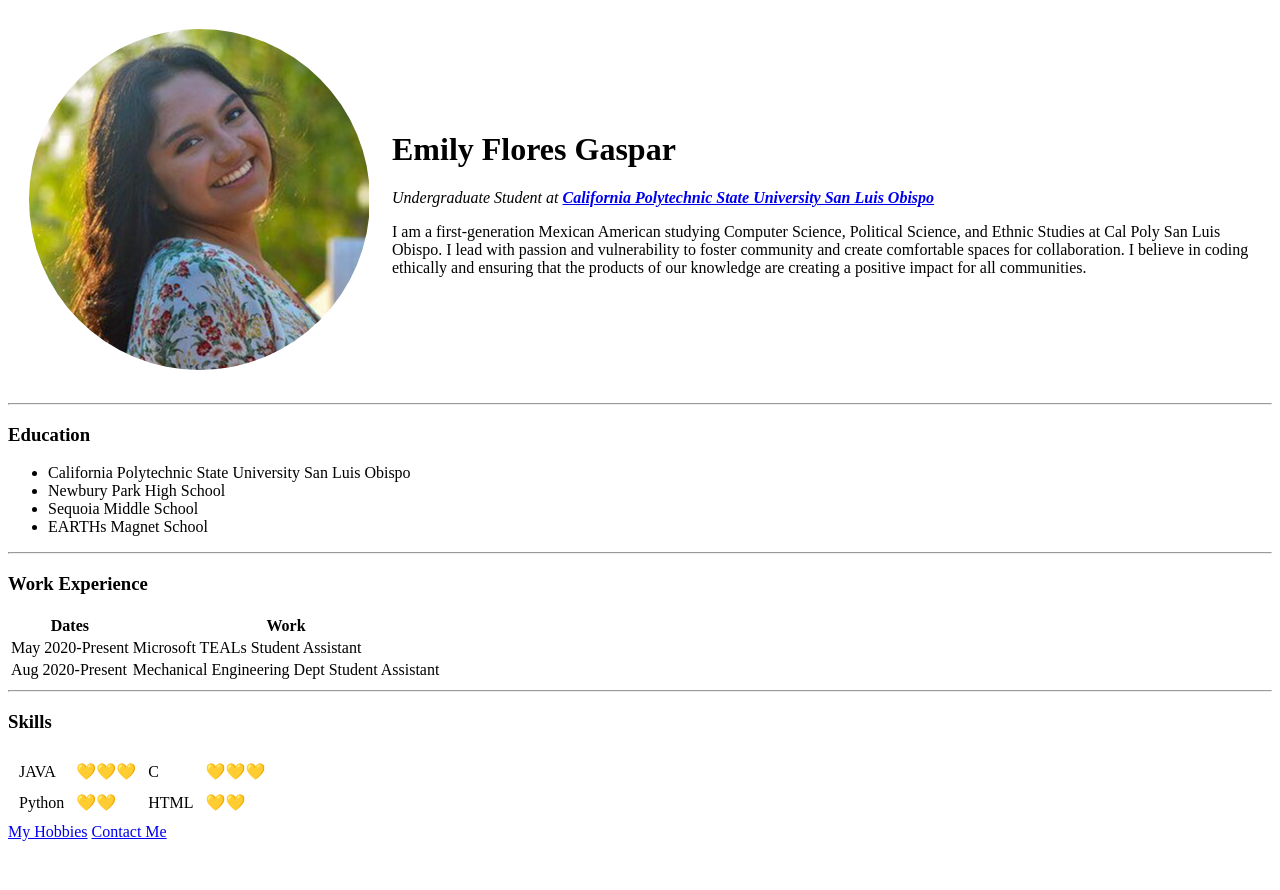
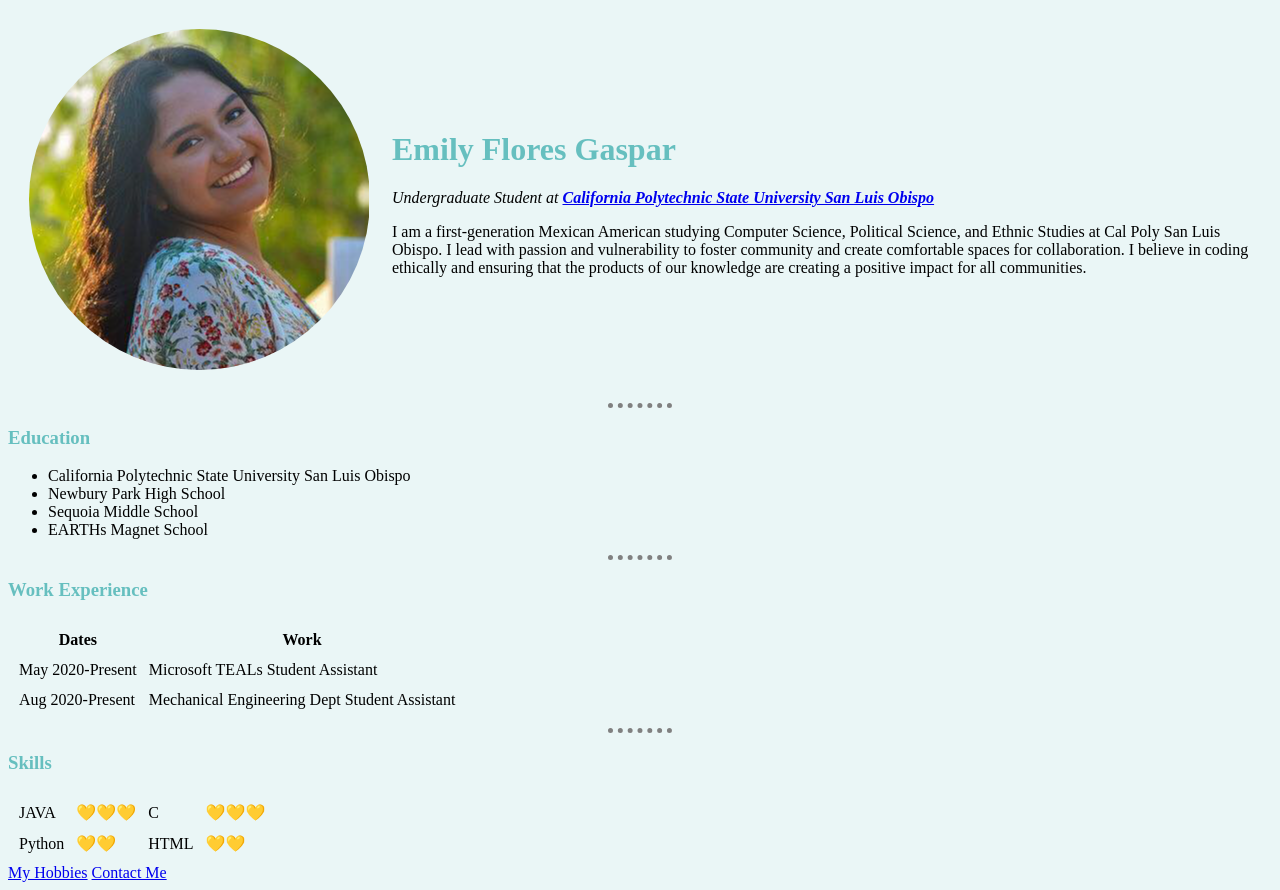
Before and after one commit to eflore53/cv, a plain HTML site: page index.html in a window 1280 px wide. Before the commit the page ends 849 px from the top, so only its background shows below. Drawn offline with Linux system fonts and the light colour scheme.

Commit message:
Add files via upload
update 2

```diff
--- a/contact.html
+++ b/contact.html
@@ -3,6 +3,7 @@
   <head>
     <meta charset="utf-8">
     <title>Contact Details</title>
+    <link rel="stylesheet" href="css/styles.css">
   </head>
   <body>
     <h3>Contact Me</h3>
--- /dev/null
+++ b/css/styles.css
@@ -0,0 +1,23 @@
+body {
+  background-color: #EAF6F6
+}
+
+h1{
+  color: #66BFBF;
+}
+
+h3{
+  color: #66BFBF;
+}
+
+hr {
+  border-style: none;
+  border-top-style: dotted;
+  border-color: grey;
+  border-width: 5px;
+  width: 5%;
+}
+
+img{
+  height: 50%;
+}
--- a/index.html
+++ b/index.html
@@ -4,18 +4,22 @@
 <head>
   <meta charset="utf-8">
   <title>Emily's Personal Site</title>
+  <link rel="stylesheet" href="css/styles.css">
+
 </head>
 
 <body>
   <table cellspacing="20">
     <tr>
       <td><img src="EmilyFlores_Circle.png" alt="Emily Flores Picture"></td>
-      <td><h1>Emily Flores Gaspar</h1>
-      <p><em>Undergraduate Student at <a href="https://www.calpoly.edu/"><strong>California Polytechnic State University San Luis Obispo</strong></a></em></p>
-      <p>I am a first-generation Mexican American studying Computer Science, Political Science,
-        and Ethnic Studies at Cal Poly San Luis Obispo. I lead with passion and vulnerability to
-        foster community and create comfortable spaces for collaboration. I believe in coding
-        ethically and ensuring that the products of our knowledge are creating a positive impact for all communities. </p></td>
+      <td>
+        <h1>Emily Flores Gaspar</h1>
+        <p><em>Undergraduate Student at <a href="https://www.calpoly.edu/"><strong>California Polytechnic State University San Luis Obispo</strong></a></em></p>
+        <p>I am a first-generation Mexican American studying Computer Science, Political Science,
+          and Ethnic Studies at Cal Poly San Luis Obispo. I lead with passion and vulnerability to
+          foster community and create comfortable spaces for collaboration. I believe in coding
+          ethically and ensuring that the products of our knowledge are creating a positive impact for all communities. </p>
+      </td>
     </tr>
   </table>
 
@@ -30,7 +34,7 @@
   </ul>
   <hr>
   <h3>Work Experience</h3>
-  <table>
+  <table cellspacing="10">
     <thead>
       <tr>
         <th>Dates</th>
```
Also changed, not shown: hobbies.html (+1 -0 lines).
